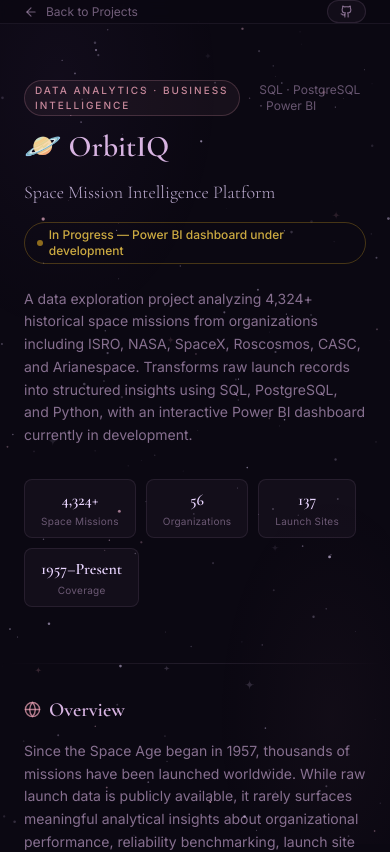
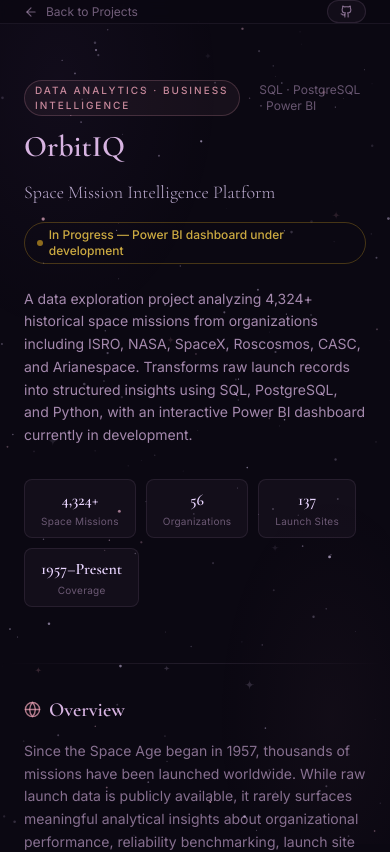
Before and after one commit to Shivangid2904/Portfolio, a React (Vite) app: page /projects/orbitiq in a window 390 px wide. Shown: the top 852 px of the page. Built offline with nearby package versions, Linux system fonts and the light colour scheme.

Commit message:
fix: remove saturn emoji and fix camouflaged description text on OrbitIQ page

```diff
--- a/src/components/pages/OrbitIQCaseStudy.tsx
+++ b/src/components/pages/OrbitIQCaseStudy.tsx
@@ -114,7 +114,7 @@ export default function OrbitIQCaseStudy() {
             transition={{ duration: 0.4, delay: 0.05 }}
             className="font-display text-3xl sm:text-4xl md:text-5xl font-semibold text-lavender mb-3 leading-tight"
           >
-            🪐 OrbitIQ
+            OrbitIQ
           </motion.h1>
 
           <motion.p
@@ -143,7 +143,7 @@ export default function OrbitIQCaseStudy() {
             initial={reduced ? false : { opacity: 0, y: 8 }}
             animate={{ opacity: 1, y: 0 }}
             transition={{ duration: 0.4, delay: 0.18 }}
-            className="font-body text-sm md:text-base text-lavender/60 max-w-2xl leading-relaxed mb-8"
+            className="font-body text-sm md:text-base text-lavender/75 max-w-2xl leading-relaxed mb-8"
           >
             A data exploration project analyzing 4,324+ historical space missions from organizations including ISRO, NASA, SpaceX, Roscosmos, CASC, and Arianespace. Transforms raw launch records into structured insights using SQL, PostgreSQL, and Python, with an interactive Power BI dashboard currently in development.
           </motion.p>
```
